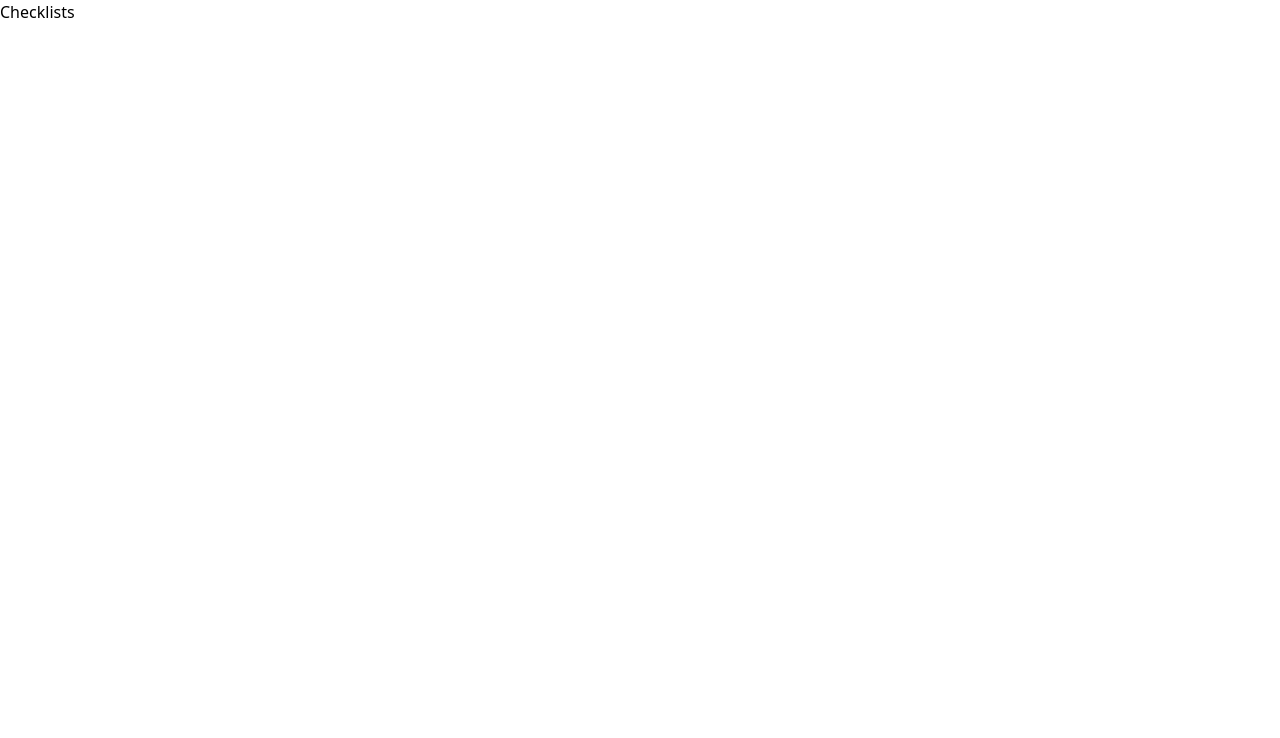
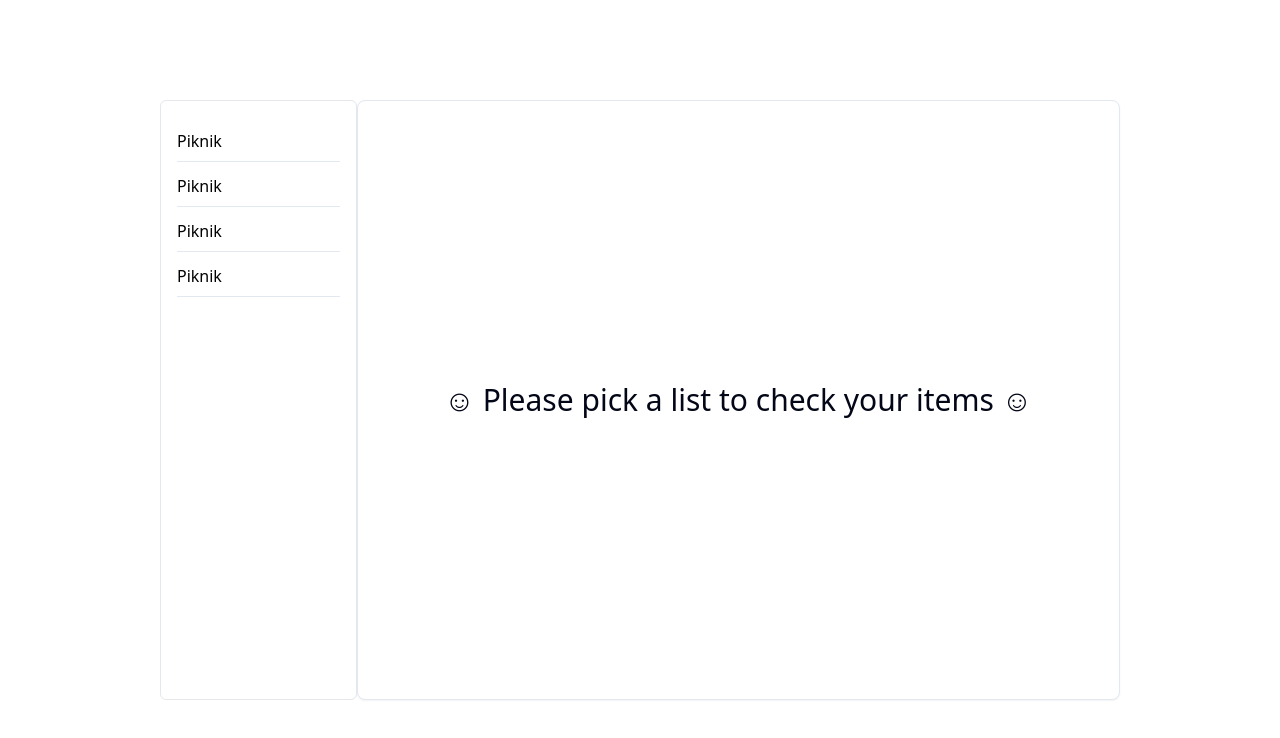
Before and after one commit to FurkanSemizoglu/Checklist-Master, a React (Vite) app in the folder frontend/: page /checkLists in a window 1280 px wide. Shown: the top 738 px of the page. Built offline with nearby package versions, Linux system fonts and the light colour scheme.

Commit message:
checklists ui components were added

```diff
--- a/frontend/package.json
+++ b/frontend/package.json
@@ -11,6 +11,8 @@
   },
   "dependencies": {
     "@radix-ui/react-checkbox": "^1.0.4",
+    "@radix-ui/react-scroll-area": "^1.0.5",
+    "@radix-ui/react-separator": "^1.0.3",
     "@radix-ui/react-slot": "^1.0.2",
     "class-variance-authority": "^0.7.0",
     "clsx": "^2.1.1",
--- a/frontend/src/Checklists.tsx
+++ b/frontend/src/Checklists.tsx
@@ -1,9 +1,55 @@
-import React from 'react'
+import React from "react";
+import { ScrollArea } from "@/components/ui/scroll-area";
+import { Card } from "./components/ui/card";
+import { Checkbox } from "./components/ui/checkbox";
+import { Separator } from "./components/ui/separator";
 
 const Checklists = () => {
   return (
-    <div>Checklists</div>
-  )
-}
+    <>
+      <div className="flex w-3/4 h-screen justify-center items-center  m-auto">
+        <div className="flex justify-between w-full h-3/4 ">
+          <ScrollArea className="w-1/4 h-full rounded-md border p-4">
+            <div className="mt-3 hover:cursor-pointer">
+              <span> Piknik </span>
+              <Separator className="mt-2" />
+            </div>
+            <div className="mt-3">
+              <span> Piknik </span>
+              <Separator className="mt-2" />
+            </div>
+            <div className="mt-3">
+              <span> Piknik </span>
+              <Separator className="mt-2" />
+            </div>
+            <div className="mt-3">
+              <span> Piknik </span>
+              <Separator className="mt-2" />
+            </div>
+          </ScrollArea>
 
-export default Checklists
+          <Card className="w-full  p-3 ">
+
+            <div className="flex h-full justify-center items-center">
+               <span className="flex justify-center items-center text-3xl">&#9786; Please pick  a list to check your items &#9786;</span>
+            </div>
+
+           {/*  <div className="items-top flex space-x-2">
+              <Checkbox id="terms1" />
+              <div className="grid gap-1.5 leading-none">
+                <label
+                  htmlFor="terms1"
+                  className="text-sm font-medium leading-none peer-disabled:cursor-not-allowed peer-disabled:opacity-70"
+                >
+                  Accept terms and conditions
+                </label>
+              </div>
+            </div> */}
+          </Card>
+        </div>
+      </div>
+    </>
+  );
+};
+
+export default Checklists;
--- /dev/null
+++ b/frontend/src/components/ui/scroll-area.tsx
@@ -0,0 +1,46 @@
+import * as React from "react"
+import * as ScrollAreaPrimitive from "@radix-ui/react-scroll-area"
+
+import { cn } from "@/lib/utils"
+
+const ScrollArea = React.forwardRef<
+  React.ElementRef<typeof ScrollAreaPrimitive.Root>,
+  React.ComponentPropsWithoutRef<typeof ScrollAreaPrimitive.Root>
+>(({ className, children, ...props }, ref) => (
+  <ScrollAreaPrimitive.Root
+    ref={ref}
+    className={cn("relative overflow-hidden", className)}
+    {...props}
+  >
+    <ScrollAreaPrimitive.Viewport className="h-full w-full rounded-[inherit]">
+      {children}
+    </ScrollAreaPrimitive.Viewport>
+    <ScrollBar />
+    <ScrollAreaPrimitive.Corner />
+  </ScrollAreaPrimitive.Root>
+))
+ScrollArea.displayName = ScrollAreaPrimitive.Root.displayName
+
+const ScrollBar = React.forwardRef<
+  React.ElementRef<typeof ScrollAreaPrimitive.ScrollAreaScrollbar>,
+  React.ComponentPropsWithoutRef<typeof ScrollAreaPrimitive.ScrollAreaScrollbar>
+>(({ className, orientation = "vertical", ...props }, ref) => (
+  <ScrollAreaPrimitive.ScrollAreaScrollbar
+    ref={ref}
+    orientation={orientation}
+    className={cn(
+      "flex touch-none select-none transition-colors",
+      orientation === "vertical" &&
+        "h-full w-2.5 border-l border-l-transparent p-[1px]",
+      orientation === "horizontal" &&
+        "h-2.5 flex-col border-t border-t-transparent p-[1px]",
+      className
+    )}
+    {...props}
+  >
+    <ScrollAreaPrimitive.ScrollAreaThumb className="relative flex-1 rounded-full bg-slate-200 dark:bg-slate-800" />
+  </ScrollAreaPrimitive.ScrollAreaScrollbar>
+))
+ScrollBar.displayName = ScrollAreaPrimitive.ScrollAreaScrollbar.displayName
+
+export { ScrollArea, ScrollBar }
--- /dev/null
+++ b/frontend/src/components/ui/separator.tsx
@@ -0,0 +1,29 @@
+import * as React from "react"
+import * as SeparatorPrimitive from "@radix-ui/react-separator"
+
+import { cn } from "@/lib/utils"
+
+const Separator = React.forwardRef<
+  React.ElementRef<typeof SeparatorPrimitive.Root>,
+  React.ComponentPropsWithoutRef<typeof SeparatorPrimitive.Root>
+>(
+  (
+    { className, orientation = "horizontal", decorative = true, ...props },
+    ref
+  ) => (
+    <SeparatorPrimitive.Root
+      ref={ref}
+      decorative={decorative}
+      orientation={orientation}
+      className={cn(
+        "shrink-0 bg-slate-200 dark:bg-slate-800",
+        orientation === "horizontal" ? "h-[1px] w-full" : "h-full w-[1px]",
+        className
+      )}
+      {...props}
+    />
+  )
+)
+Separator.displayName = SeparatorPrimitive.Root.displayName
+
+export { Separator }
```
Also changed, not shown: 1 other file (tests, documents, lock files or other folders).
